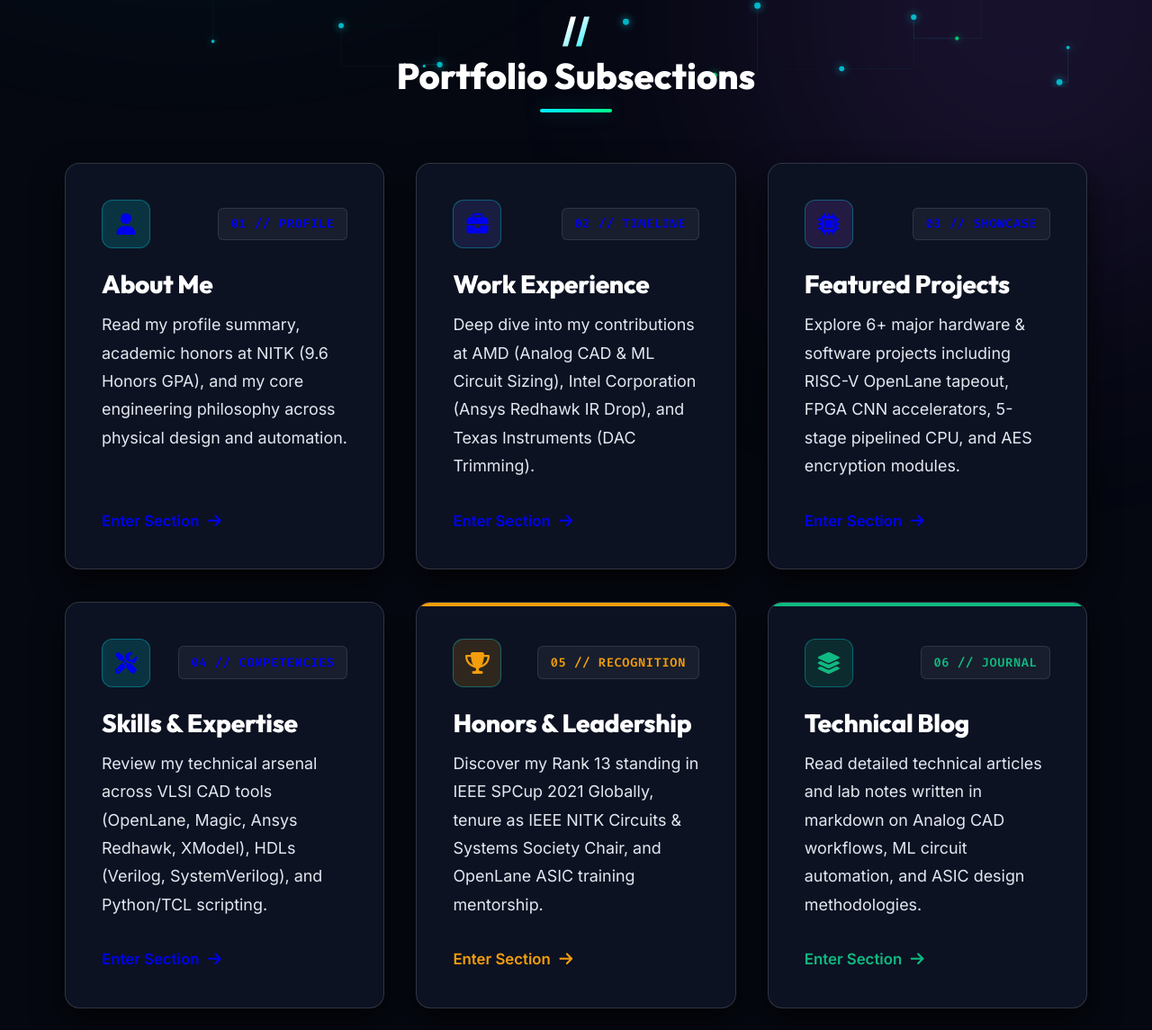
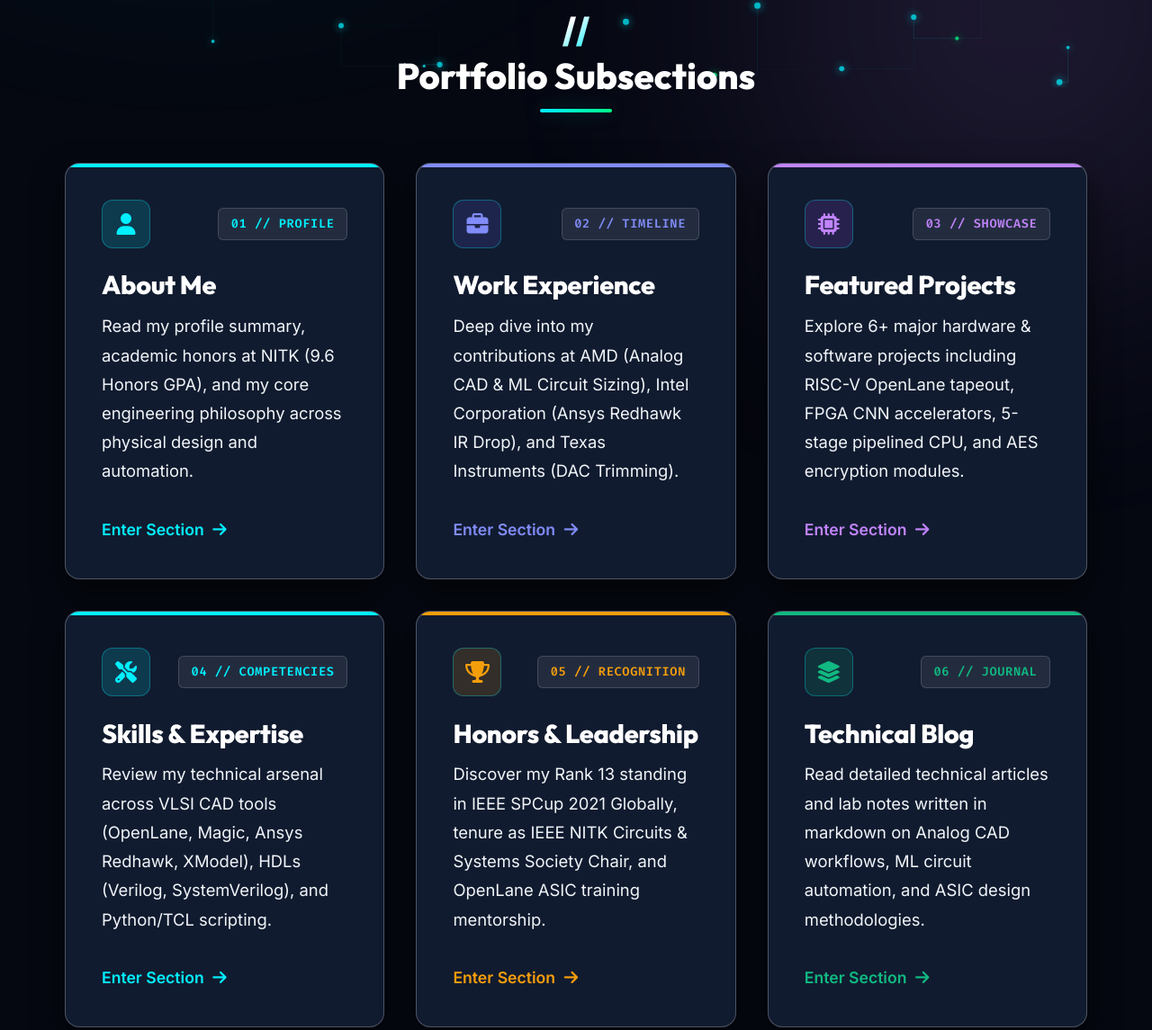
Before and after one commit to krutideepanpanda/Portfolio-website, a plain HTML site: page Antigravity/index.html in a window 1280 px wide. Shown: the part 703-1848 px from the top of the page at 90% size. Drawn offline with Linux system fonts and the light colour scheme.

Commit message:
fix: define missing accent colors in root and boost hub card luminance to eliminate dark unreadable text

```diff
--- a/Antigravity/index.css
+++ b/Antigravity/index.css
@@ -15,13 +15,22 @@
   /* Neon & Glowing Accents */
   --neon-cyan: #00f0ff;
   --neon-emerald: #00ff88;
-  --neon-violet: #a855f7;
-  --neon-blue: #3b82f6;
-  --neon-amber: #f59e0b;
+  --neon-violet: #c084fc;
+  --neon-blue: #38bdf8;
+  --neon-amber: #fbbf24;
+
+  /* Accent Colors (Bright, high-contrast luminous colors for dark theme) */
+  --accent-cyan: #00f0ff;
+  --accent-blue: #38bdf8;
+  --accent-indigo: #818cf8;
+  --accent-purple: #c084fc;
+  --accent-amber: #fbbf24;
+  --accent-emerald: #34d399;
+  --accent-rose: #fb7185;
 
   /* Text & Typography */
   --text-primary: #ffffff;
-  --text-secondary: #e2e8f0;
+  --text-secondary: #f1f5f9;
   --text-tertiary: #cbd5e1;
   --text-code: #38bdf8;
 
@@ -1422,16 +1431,16 @@ footer span {
 
 /* High-Contrast, Crystal-Clear Hub Cards for Homepage */
 .hub-card {
-  background: #0c1222 !important;
-  border: 1px solid rgba(255, 255, 255, 0.15);
+  background: #111b2f !important;
+  border: 1px solid rgba(255, 255, 255, 0.25);
   border-radius: 16px;
   padding: 2.5rem;
-  box-shadow: 0 15px 35px rgba(0, 0, 0, 0.7);
+  box-shadow: 0 15px 35px rgba(0, 0, 0, 0.6), inset 0 1px 0 rgba(255, 255, 255, 0.1);
   display: flex;
   flex-direction: column;
   justify-content: space-between;
   text-decoration: none;
-  transition: transform 0.3s ease, box-shadow 0.3s ease, border-color 0.3s ease;
+  transition: transform 0.3s ease, box-shadow 0.3s ease, border-color 0.3s ease, background 0.3s ease;
   position: relative;
   z-index: 20;
   overflow: hidden;
@@ -1448,9 +1457,10 @@ footer span {
 }
 
 .hub-card:hover {
+  background: #17243e !important;
   transform: translateY(-8px);
   border-color: var(--card-accent, var(--accent-cyan));
-  box-shadow: 0 25px 50px rgba(0, 0, 0, 0.9), 0 0 30px rgba(0, 240, 255, 0.2);
+  box-shadow: 0 25px 50px rgba(0, 0, 0, 0.9), 0 0 35px rgba(0, 240, 255, 0.25);
 }
 
 .hub-card .hub-tag {
@@ -1459,14 +1469,14 @@ footer span {
   font-weight: 700;
   color: var(--card-accent, var(--accent-cyan));
   letter-spacing: 0.05em;
-  background: rgba(255, 255, 255, 0.05);
+  background: rgba(255, 255, 255, 0.08);
   padding: 0.4rem 0.85rem;
   border-radius: 6px;
-  border: 1px solid rgba(255, 255, 255, 0.1);
+  border: 1px solid rgba(255, 255, 255, 0.15);
 }
 
 .hub-card .hub-title {
-  font-size: 1.75rem;
+  font-size: 1.8rem;
   font-weight: 800;
   color: #ffffff;
   margin-top: 1.25rem;
@@ -1475,15 +1485,15 @@ footer span {
 }
 
 .hub-card .hub-desc {
-  font-size: 1.12rem;
+  font-size: 1.15rem;
   line-height: 1.75;
-  color: #e2e8f0;
+  color: #f1f5f9;
   font-weight: 400;
 }
 
 .hub-card .hub-action {
-  margin-top: 2rem;
-  font-size: 1.05rem;
+  margin-top: 2.2rem;
+  font-size: 1.1rem;
   font-weight: 700;
   color: var(--card-accent, var(--accent-cyan));
   display: flex;
```
